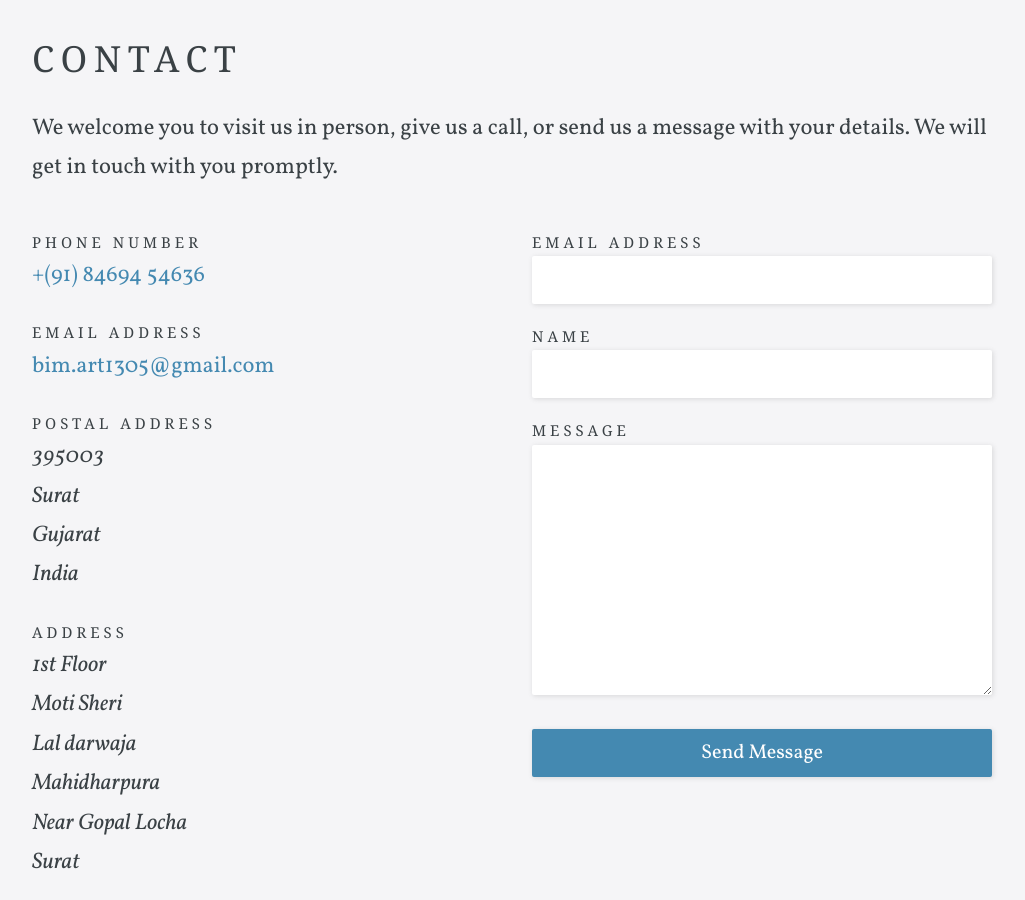
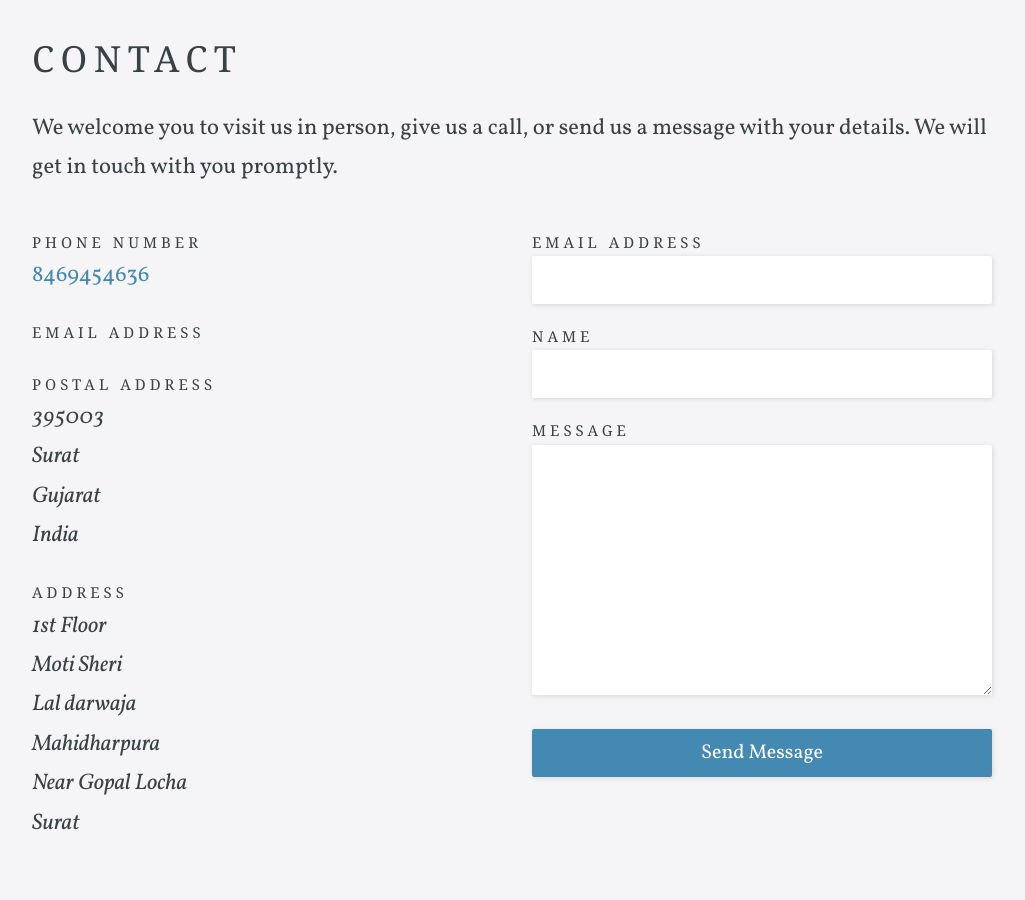
Before and after one commit to R-Madhav/BIMAntiqs.github.io, a Jekyll site: the page built from contact.html, in a window 1280 px wide and 900 px high, scrolled down 468 px. Shown: the whole window, without its empty margins (128-1153 px from the left). Built offline with Jekyll 4.4.1, drawn with Linux system fonts in a browser that asks for light colours; some web fonts are replaced.

Commit message:
Update contact.html

```diff
--- a/contact.html
+++ b/contact.html
@@ -20,10 +20,10 @@
 		<p class="editor-link"><a href="cloudcannon:collections/_data/company.yml" class="btn"><strong>&#9998;</strong> Update Company Details</a></p>
 
 		<label>Phone Number</label>
-		<p class="contact-info"><a href="tel:{{ site.data.company.phone }}">{{ site.data.company.phone }}</a></p>
+		<p class="contact-info"><a href="tel:{{ 8469454636 }}">{{ 8469454636 }}</a></p>
 
 		<label>Email Address</label>
-		<p class="contact-info"><a href="mailto:{{ site.data.company.contact_email_address }}">{{ site.data.company.contact_email_address }}</a></p>
+		<p class="contact-info"><a href="mailto:{{ bim.art1305@gmail.com }}">{{ bim.art1305@gmail.com }}</a></p>
 
 		<label>Postal Address</label>
 		<address class="contact-info">{{ site.data.company.postal_address | replace: ',', '<br>' }}</address>
```
